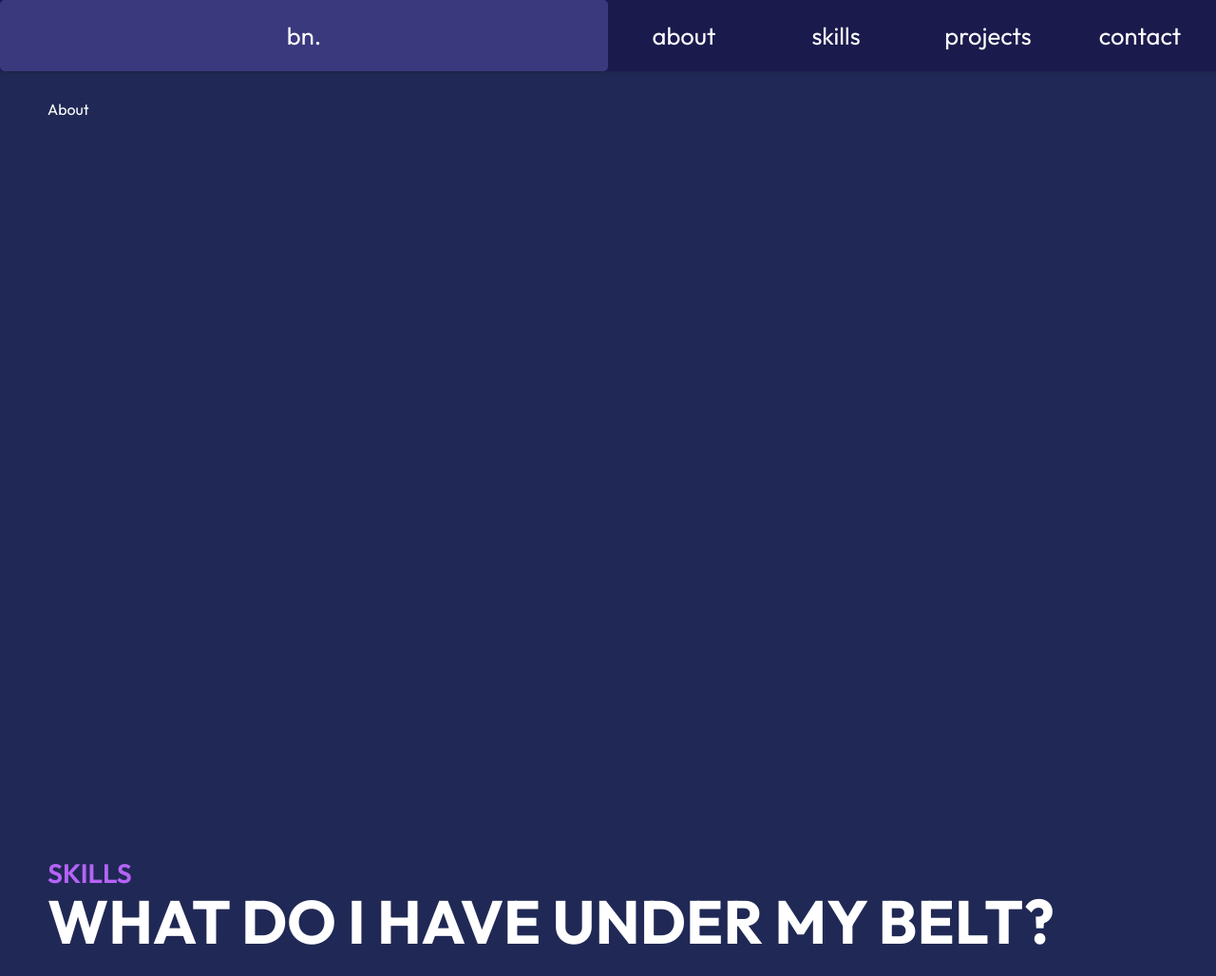
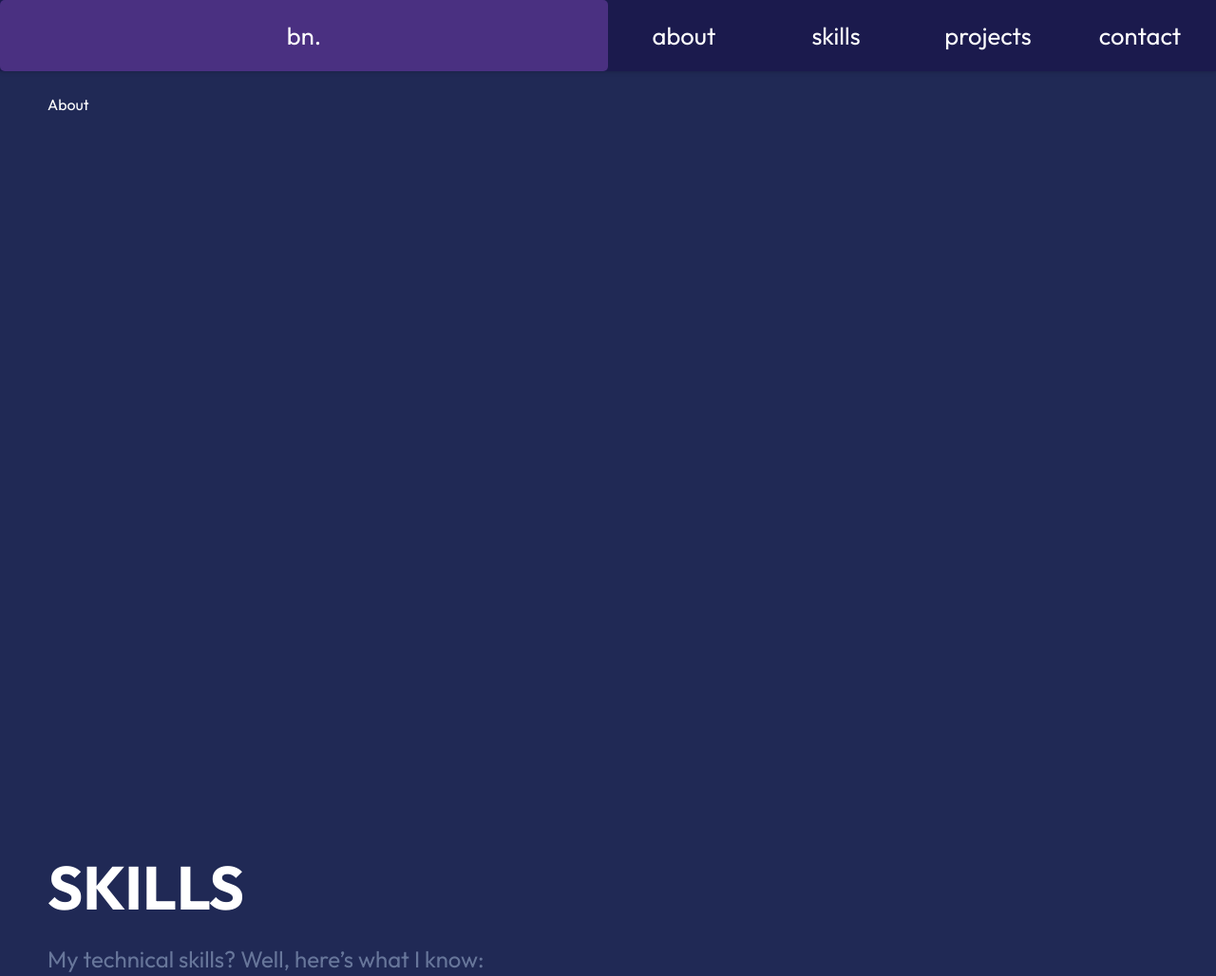
Before and after one commit to brentnishioka/Portfolio, an Astro site: page / in a window 1280 px wide. Shown: the top 1028 px of the page at 95% size. Built offline with nearby package versions, Linux system fonts and the light colour scheme; Astro itself is replaced by a stand-in of ours.

Commit message:
updated global style name+ potential header change

```diff
--- a/src/components/SectionHeader.astro
+++ b/src/components/SectionHeader.astro
@@ -3,8 +3,8 @@ const { id, title, headline } = Astro.props;
 ---
 
 <header>
-  <h3 id={id}>{title}</h3>
-  <h1>{headline}</h1>
+  <!-- <h3 id={id}>{title}</h3> -->
+  <h1 id={id}>{title}</h1>
 </header>
 
 <style>
--- a/src/styles/application.css
+++ b/src/styles/application.css
@@ -1,11 +1,13 @@
 :root {
   --primary: #202955;
-  --panel-color: rgb(44, 57, 102, 0.5);
+  --panel: rgb(44, 57, 102, 0.5);
+  /* --panel: rgb(182, 99, 248, 0.1); */
   --accent: #b663f8;
   --primary-text: #ffffff;
   --secondary-text: rgb(134, 151, 184, 0.7);
   --navbar: #1b1a4d;
-  --navbar-button: #3b397e;
+  /* --navbar-button: #3b397e; */
+  --navbar-button: rgb(182, 99, 248, 0.3);
 }
 
 * {
@@ -32,12 +34,12 @@ section {
   min-height: 100vh;
   display: flex;
   flex-direction: column;
-  padding-top: 30px;
-  gap: 20px;
+  padding-top: 25px;
+  gap: 25px;
 }
 
 button {
-  min-width: 150px;
+  min-width: 200px;
   padding: 10px 10px;
   background-color: var(--accent);
   cursor: pointer;
```
